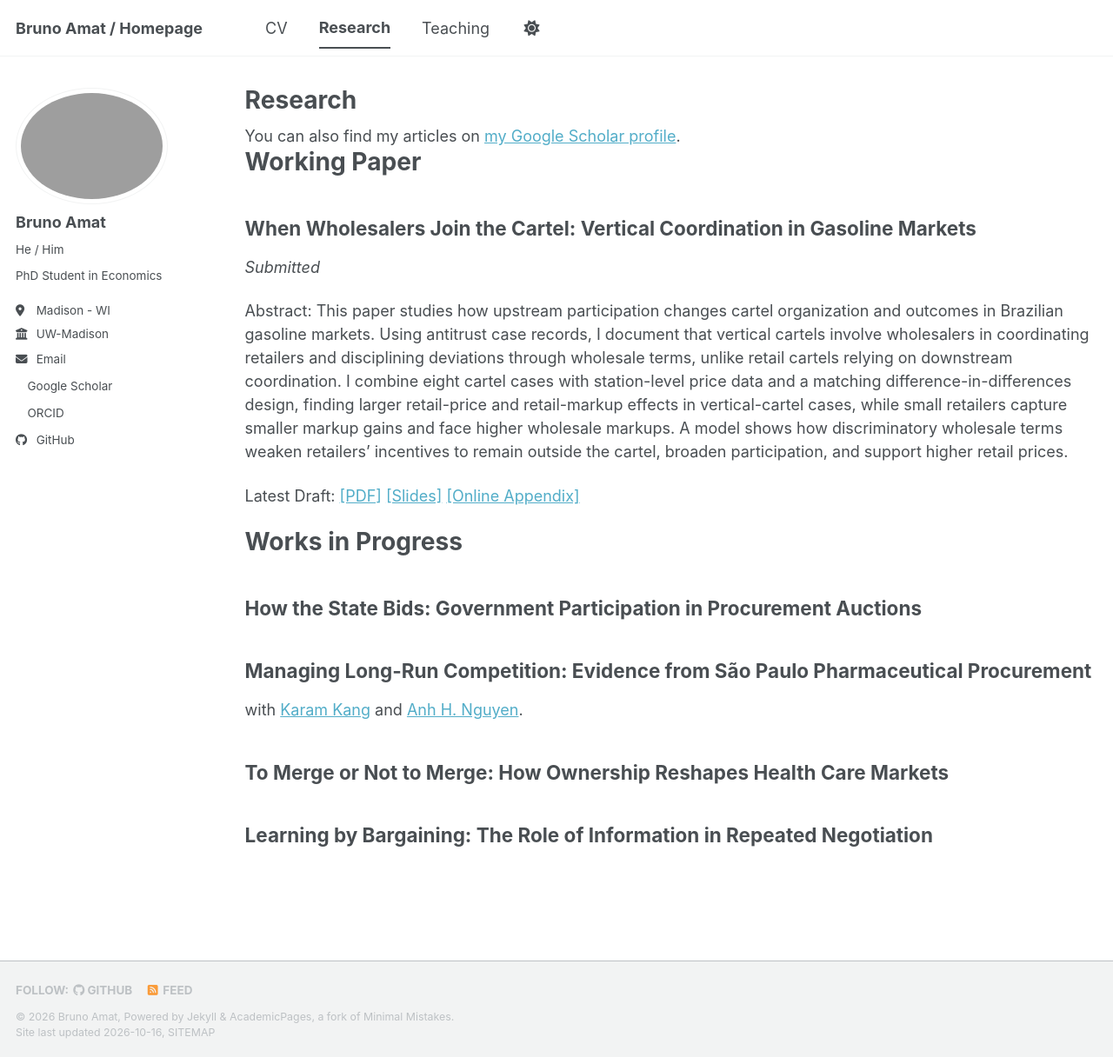
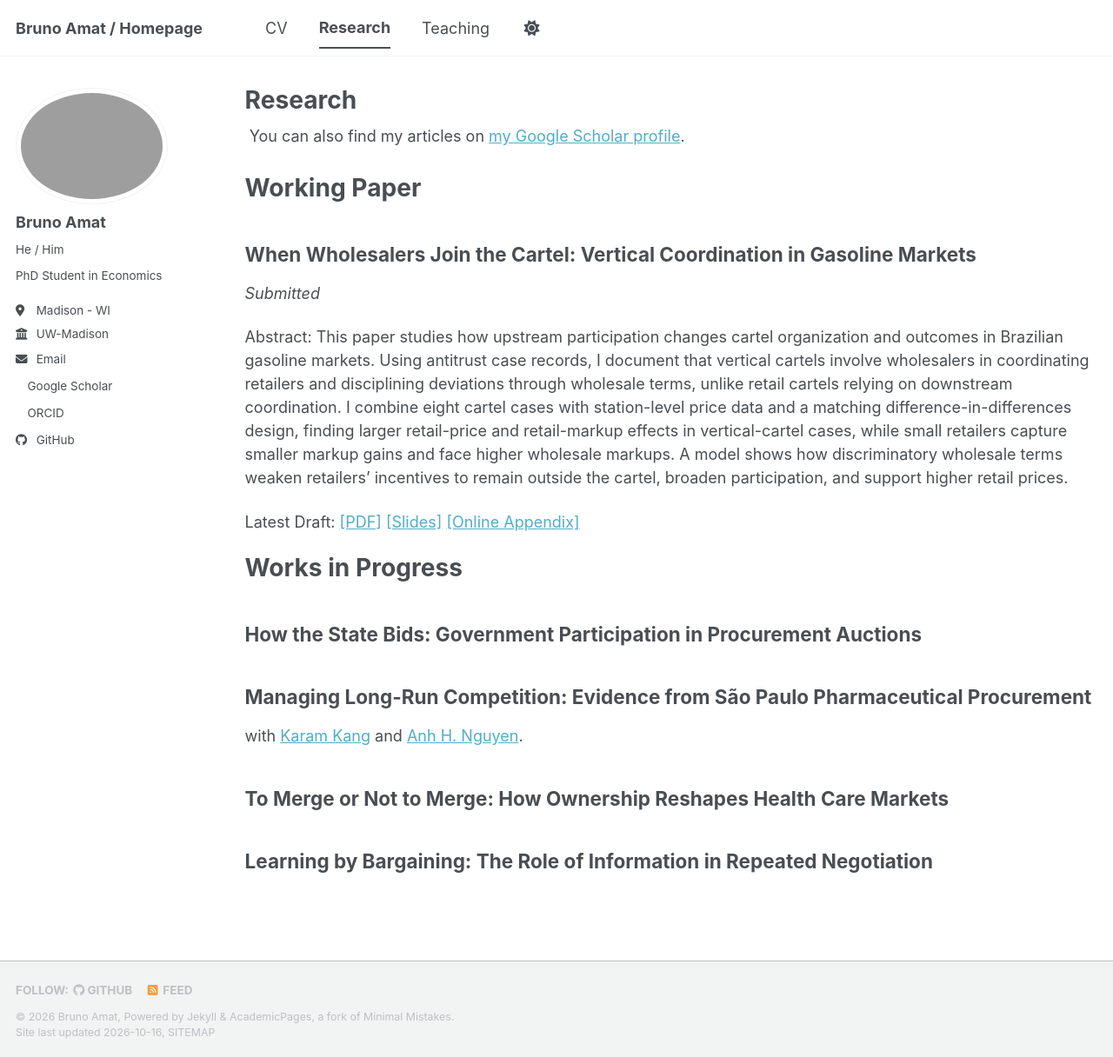
Before and after one commit to Bruno-Amat/Bruno-Amat.github.io, a Jekyll site: the page built from _pages/publications.md, in a window 1280 px wide and 1216 px high. Shown: the whole window at 87% size. Built offline with Jekyll 4.4.1, drawn with Linux system fonts in a browser that asks for light colours; a style sheet for code colours, icons or effects is not loaded.

Commit message:
Improve formatting for Google Scholar profile link
Updated Google Scholar profile link formatting for better presentation.

```diff
--- a/_pages/publications.md
+++ b/_pages/publications.md
@@ -6,15 +6,13 @@ author_profile: true
 ---
 
 {% if site.author.googlescholar %}
-  <div class="wordwrap">You can also find my articles on <a href="{{site.author.googlescholar}}">my Google Scholar profile</a>.</div>
+  <div class="wordwrap" style="margin-bottom: 30px;">
+    You can also find my articles on
+    <a href="{{site.author.googlescholar}}">my Google Scholar profile</a>.
+  </div>
 {% endif %}
 
-
-
 {% include base_path %}
-
-
-
 
 # Working Paper
 
```
